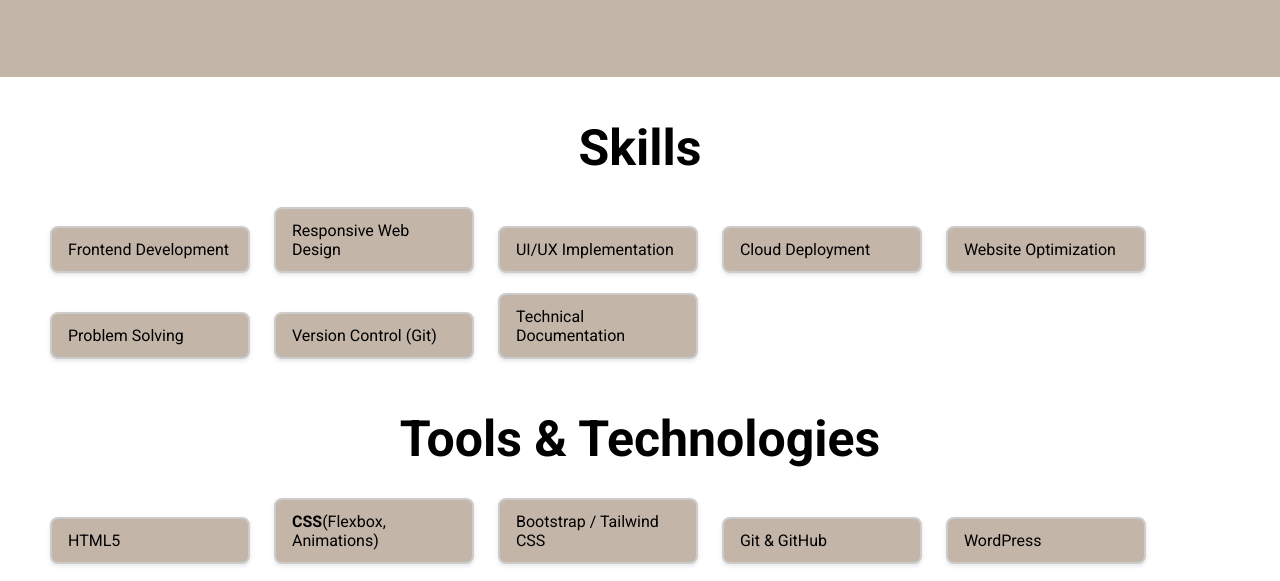
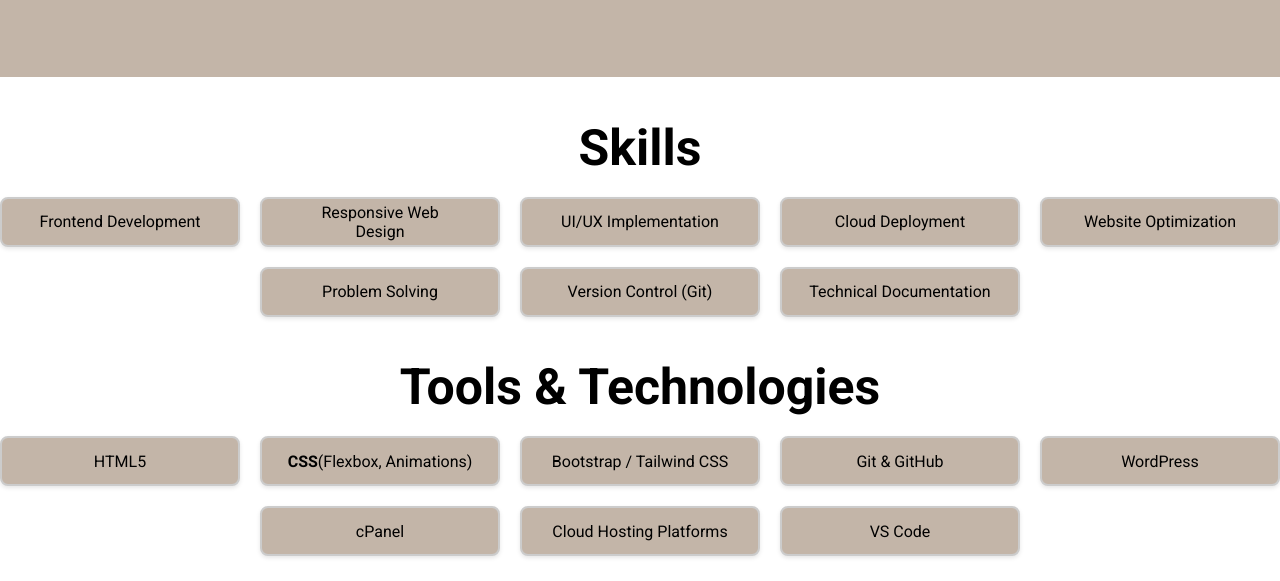
Before and after one commit to nwadire/Portfolio-Website, a plain HTML site: page aboutme.html in a window 1280 px wide. Shown: the part 991-1572 px from the top of the page. Drawn offline with Linux system fonts and the light colour scheme.

Commit message:
Add files via upload

```diff
--- a/aboutme.html
+++ b/aboutme.html
@@ -3,6 +3,7 @@
     <head>
         <title>Nwadire Amblessed</title>
         <meta name="viewport" content="width=device-width, initial-scale=1.0">
+        <link rel="icon" type="image/png" href="./image/favicon-16x16.png">
          <link href='./styles.css' rel='stylesheet'>
     </head>
     <body>
@@ -49,7 +50,7 @@
                 </h1>
                 <ul>
                     <li>Frontend Development</li>
-                    <li>Responsive Web Design</li>
+                    <li>Responsive Web<br>Design</li>
                     <li>UI/UX Implementation</li>
                     <li>Cloud Deployment</li>
                     <li>Website Optimization</li>
--- a/styles.css
+++ b/styles.css
@@ -66,13 +66,14 @@
     display: flex;
     gap: 40px;
     padding: 40px 20px;
-     align-items: flex-start;
+    align-items: flex-start;
 }
 .left-section{
     flex: 1;
     text-align:center;
     padding: 20px;
     background-color: #c3b5a8;
+    width: 1200px;
 }
 .profile-card {
     width: 100%;
@@ -235,22 +236,32 @@
     margin-bottom: 20px;
     font-weight: bold;
 }
-.box-skills{
-    list-style-type: none;
+.box-skills ul,
+.box-Tools ul {
+    list-style: none;
     padding: 0;
+    margin: 0;
+    display: flex;
+    flex-wrap: wrap;
+    gap: 20px;
+    justify-content: center;
 }
 .box-skills li{
     border: 2px solid #ccc;
     border-radius: 8px;
     padding: 12px 16px;
-    margin: 10px 0;
     background-color: #c3b5a8;
     box-shadow: 0 2px 4px rgba(0,0,0,0.1);
     font-size: 1rem;
     color: #000000;
-    display: inline-block;
-    width: min(200px, 100%);
-    margin: 10px;
+    display: flex;
+    align-items: center;
+    justify-content: center;
+    text-align: center;
+    width: min(240px, 100%);
+    height: 50px;
+    margin: 0;
+    box-sizing: border-box;
 }
 .box-skills li:hover{
     background-color: #e8ddd3;
@@ -264,27 +275,31 @@
     margin-bottom: 20px;
     font-weight: bold;
 }
-.box-Tools{
-    list-style-type: none;
-    padding: 0;
-}
 .box-Tools li{
     border: 2px solid #ccc;
     border-radius: 8px;
     padding: 12px 16px;
-    margin: 10px 0;
     background-color: #c3b5a8;
     box-shadow: 0 2px 4px rgba(0,0,0,0.1);
     font-size: 1rem;
     color: #000000;
-    display: inline-block;
-    width: min(200px, 100%);
-    margin: 10px;
+    display: flex;
+    align-items: center;
+    justify-content: center;
+    text-align: center;
+    width: min(240px, 100%);
+    height: 50px;
+    margin: 0;
+    box-sizing: border-box;
 }
 .box-Tools li:hover{
     background-color: #e8ddd3;
-    cursor: pointer; transform: scale(1.05);
+    cursor: pointer;
+    transform: scale(1.05);
     transition: 0.3s;
+}
+.box-Tools {
+    margin-bottom: 50px;
 }
 /* projects-section */
 .Projects-section-1 {
@@ -673,7 +688,7 @@
     .box-skills li,
     .box-Tools li {
         width: 100%;
-        margin: 10px 0;
+        height: 84px;
     }
 
     .footer-right {
```
Also changed, not shown: index.html (+1 -0 lines), projects.html (+5 -4 lines), resume.html (+1 -0 lines), image/esthereze-bridal.png (added), image/favicon-16x16.png (added).
